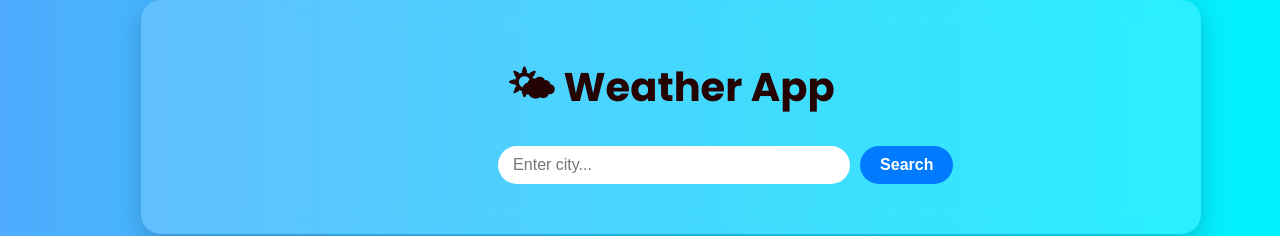
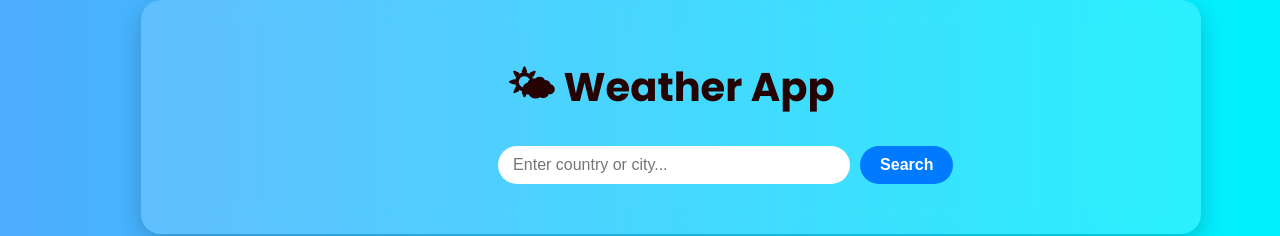
Before and after one commit to a-kedlaya/weather, a React (Create React App) app: page / in a window 1280 px wide. Shown: the top 236 px of the page. Built offline with nearby package versions, Linux system fonts and the light colour scheme.

Commit message:
Update App.js

```diff
--- a/src/App.js
+++ b/src/App.js
@@ -41,7 +41,7 @@ function WeatherApp() {
       <div className="search-container">
         <input
           type="text"
-          placeholder="Enter city..."
+          placeholder="Enter country or city..."
           value={query}
           onChange={(e) => setQuery(e.target.value)}
           className="search-input"
```
